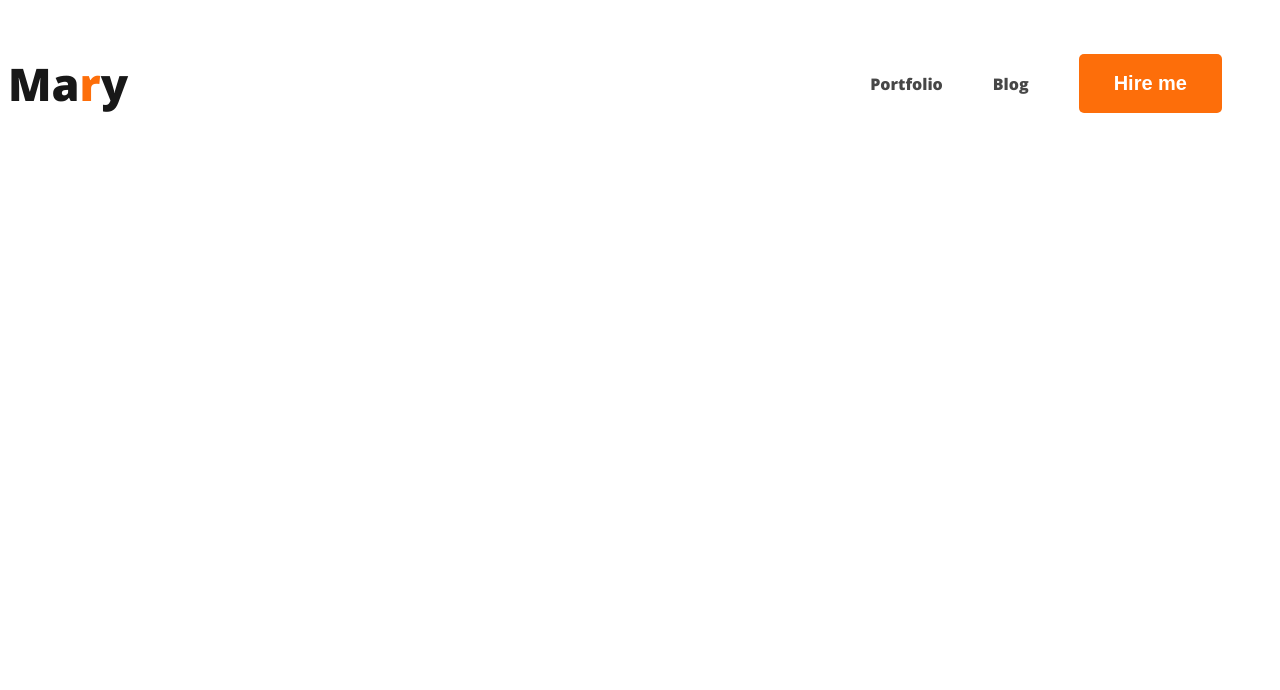
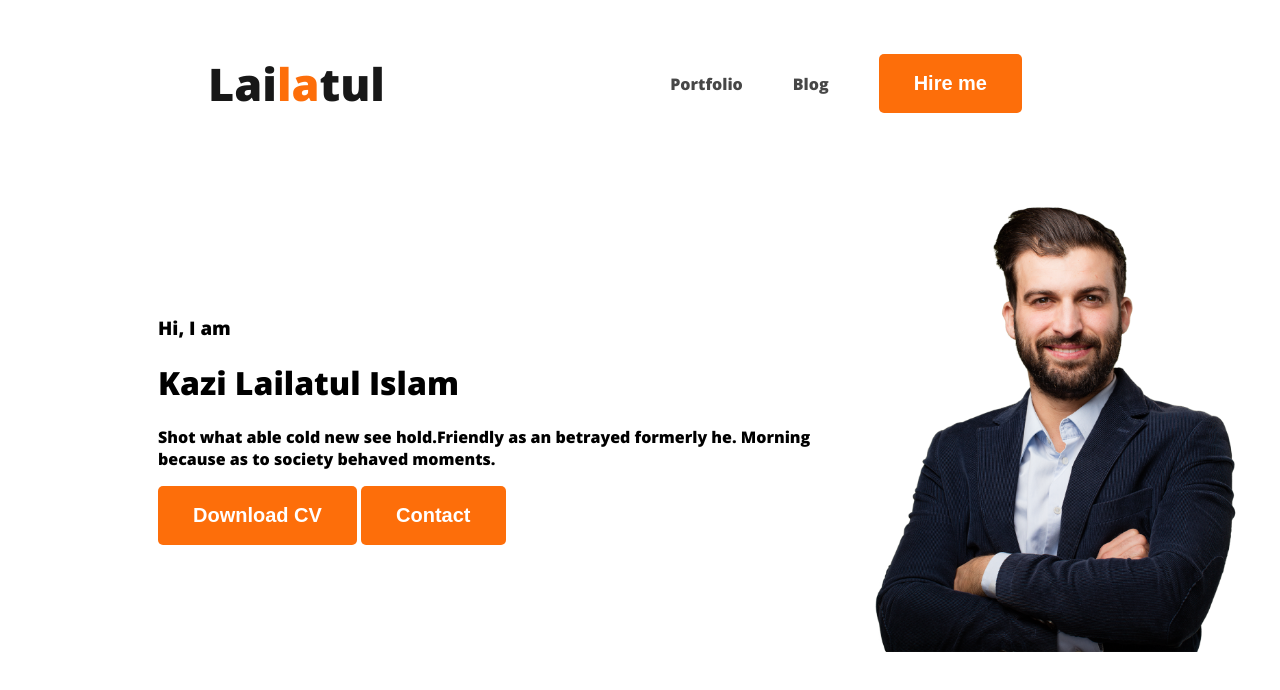
Before and after one commit to KLislam/first-web-portfolio, a plain HTML site: page index.html in a window 1280 px wide. Drawn offline with nearby package versions, Linux system fonts and the light colour scheme.

Commit message:
added new file

```diff
--- a/index.html
+++ b/index.html
@@ -12,7 +12,7 @@
 <body>
     <header>
         <nav>
-            <h3 class="nav-title">Ma<span class="text-primary">r</span>y</h3>
+            <h3 class="nav-title">Lai<span class="text-primary">la</span>tul</h3>
             <ul>
                 <li><a href="">Portfolio</a></li>
                 <li><a href="">Blog</a></li>
@@ -20,6 +20,21 @@
             </ul>
         </nav>
     </header>
+    <body>
+        <nav>
+
+        </nav>
+        <div class="banner">
+        <div>
+            <h3 class="banner-greeting">Hi, I am</h3>
+            <h1>Kazi Lailatul Islam</h1>
+            <p>Shot what able cold new see hold.Friendly as an betrayed formerly he. Morning because as to society behaved moments.</p>
+            <button class="btn-primary">Download CV</button>
+            <button class="btn-primary">Contact</button>
+            </div>
+            <img class="profile-picture" src="images/hardy.png" alt="">
+        </div>
+    </body>
     <main>
 
     </main>
--- a/styles/portfolio.css
+++ b/styles/portfolio.css
@@ -21,6 +21,7 @@ nav{
     display: flex;
     justify-content: space-between;
     align-items: center;
+    margin: 0 200px;
 
 }
 .nav-title{
@@ -43,3 +44,15 @@ nav a{
     text-decoration: none;
     color: #474747;
 }
+/* .header related style */
+.header{
+    background-color: white;
+}
+.banner{
+    padding: 30px 30px 30px 150px;
+    display: flex;
+    align-items: center;
+}
+.banner .profile-picture{
+    width: 400px;
+}
```
